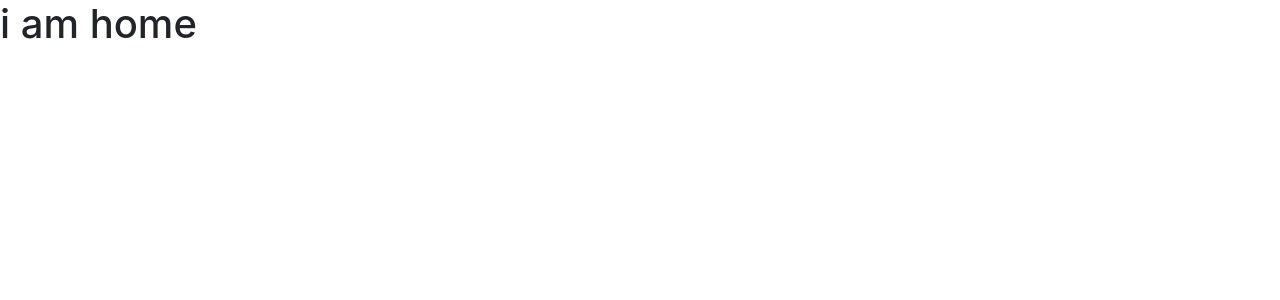
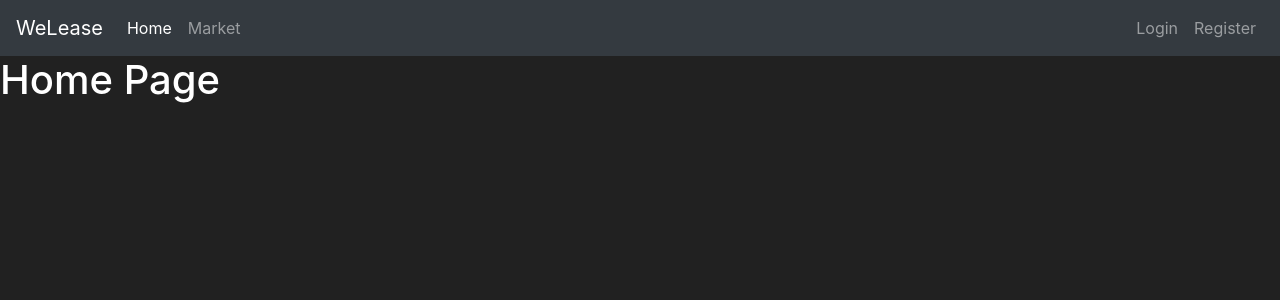
Before and after one commit to denis-ligare254/market-share-flask, a Flask app: page / in a window 1280 px wide. Shown: the top 300 px of the page. Run offline with Flask 2, Linux system fonts and the light colour scheme; some libraries are stand-ins or nearby versions.

Commit message:
navbar added

```diff
--- a/market.py
+++ b/market.py
@@ -2,6 +2,7 @@ from flask import Flask,render_template
 app=Flask(__name__)
 
 @app.route("/")
+@app.route("/home")
 def hello():
     return render_template ("home.html")
 
--- a/templates/home.html
+++ b/templates/home.html
@@ -1,17 +1,59 @@
-<!DOCTYPE html>
+<!doctype html>
 <html lang="en">
-<head>
-    <meta charset="UTF-8">
-    <meta http-equiv="X-UA-Compatible" content="IE=edge">
-    <meta name="viewport" content="width=device-width, initial-scale=1.0">
-    <link rel="stylesheet" href="https://stackpath.bootstrapcdn.com/bootstrap/4.3.1/css/bootstrap.min.css" integrity="sha384-ggOyR0iXCbMQv3Xipma34MD+dH/1fQ784/j6cY/iJTQUOhcWr7x9JvoRxT2MZw1T" crossorigin="anonymous">
-    <title>Document</title>
-</head>
-<body>
-    <h1>i am home</h1>
+  <head>
+    <!-- Required meta tags -->
+    <meta charset="utf-8">
+    <meta name="viewport" content="width=device-width, initial-scale=1, shrink-to-fit=no">
 
-    <script src="https://code.jquery.com/jquery-3.3.1.slim.min.js" integrity="sha384-q8i/X+965DzO0rT7abK41JStQIAqVgRVzpbzo5smXKp4YfRvH+8abtTE1Pi6jizo" crossorigin="anonymous"></script>
-<script src="https://cdnjs.cloudflare.com/ajax/libs/popper.js/1.14.7/umd/popper.min.js" integrity="sha384-UO2eT0CpHqdSJQ6hJty5KVphtPhzWj9WO1clHTMGa3JDZwrnQq4sF86dIHNDz0W1" crossorigin="anonymous"></script>
-<script src="https://stackpath.bootstrapcdn.com/bootstrap/4.3.1/js/bootstrap.min.js" integrity="sha384-JjSmVgyd0p3pXB1rRibZUAYoIIy6OrQ6VrjIEaFf/nJGzIxFDsf4x0xIM+B07jRM" crossorigin="anonymous"></script>
-</body>
+    <!-- Bootstrap CSS -->
+    <link rel="stylesheet" href="https://cdn.jsdelivr.net/npm/bootstrap@4.5.3/dist/css/bootstrap.min.css" integrity="sha384-TX8t27EcRE3e/ihU7zmQxVncDAy5uIKz4rEkgIXeMed4M0jlfIDPvg6uqKI2xXr2" crossorigin="anonymous">
+
+    <title>Home Page</title>
+  </head>
+  <body>
+    <nav class="navbar navbar-expand-md navbar-dark bg-dark">
+      <a class="navbar-brand" href="#">WeLease</a>
+      <button class="navbar-toggler" type="button" data-toggle="collapse" data-target="#navbarNav">
+        <span class="navbar-toggler-icon"></span>
+      </button>
+      <div class="collapse navbar-collapse" id="navbarNav">
+        <ul class="navbar-nav mr-auto">
+            <li class="nav-item active">
+                <a class="nav-link" href="#">Home <span class="sr-only">(current)</span></a>
+            </li>
+            <li class="nav-item">
+                <a class="nav-link" href="#">Market</a>
+            </li>
+        </ul>
+        <ul class="navbar-nav">
+            <li class="nav-item">
+                <a class="nav-link" href="#">Login</a>
+            </li>
+            <li class="nav-item">
+                <a class="nav-link" href="#">Register</a>
+            </li>
+        </ul>
+      </div>
+    </nav>
+
+    <h1>Home Page</h1>
+
+    <!-- Optional JavaScript; choose one of the two! -->
+
+    <!-- Option 1: jQuery and Bootstrap Bundle (includes Popper) -->
+    <script src="https://code.jquery.com/jquery-3.5.1.slim.min.js" integrity="sha384-DfXdz2htPH0lsSSs5nCTpuj/zy4C+OGpamoFVy38MVBnE+IbbVYUew+OrCXaRkfj" crossorigin="anonymous"></script>
+    <script src="https://cdn.jsdelivr.net/npm/bootstrap@4.5.3/dist/js/bootstrap.bundle.min.js" integrity="sha384-ho+j7jyWK8fNQe+A12Hb8AhRq26LrZ/JpcUGGOn+Y7RsweNrtN/tE3MoK7ZeZDyx" crossorigin="anonymous"></script>
+
+    <!-- Option 2: jQuery, Popper.js, and Bootstrap JS
+    <script src="https://code.jquery.com/jquery-3.5.1.slim.min.js" integrity="sha384-DfXdz2htPH0lsSSs5nCTpuj/zy4C+OGpamoFVy38MVBnE+IbbVYUew+OrCXaRkfj" crossorigin="anonymous"></script>
+    <script src="https://cdn.jsdelivr.net/npm/popper.js@1.16.1/dist/umd/popper.min.js" integrity="sha384-9/reFTGAW83EW2RDu2S0VKaIzap3H66lZH81PoYlFhbGU+6BZp6G7niu735Sk7lN" crossorigin="anonymous"></script>
+    <script src="https://cdn.jsdelivr.net/npm/bootstrap@4.5.3/dist/js/bootstrap.min.js" integrity="sha384-w1Q4orYjBQndcko6MimVbzY0tgp4pWB4lZ7lr30WKz0vr/aWKhXdBNmNb5D92v7s" crossorigin="anonymous"></script>
+    -->
+  </body>
+  <style>
+      body {
+        background-color: #212121;
+        color: white
+      }
+  </style>
 </html>
```
